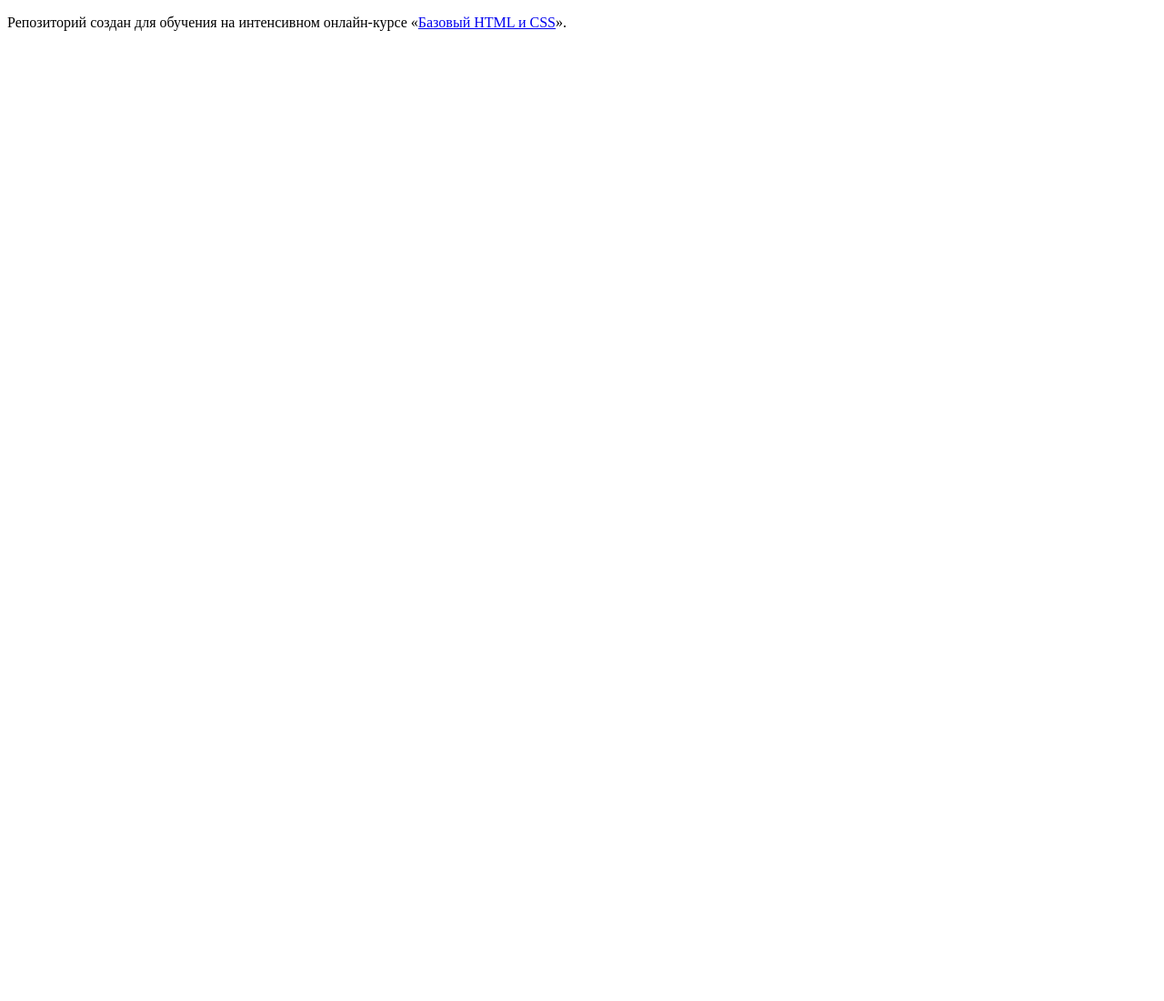
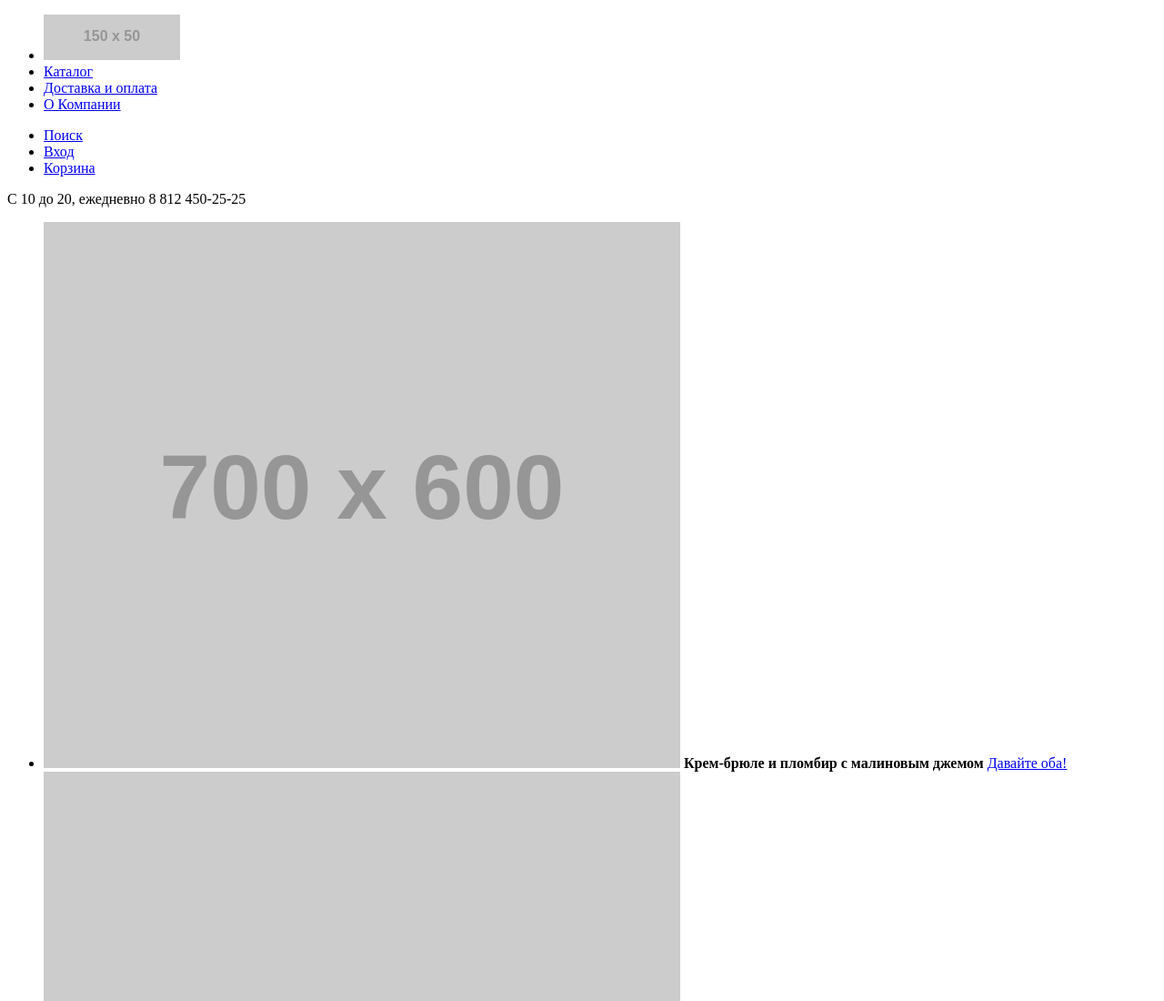
Before and after one commit to prostokventin/268235-gllacy, a plain HTML site: page index.html in a window 1280 px wide. Shown: the top 1100 px of the page at 91% size. Before the commit the page ends 800 px from the top, so only its background shows below. Drawn offline with Linux system fonts and the light colour scheme; placeholder pictures from the web are drawn by us.

Commit message:
Добавил половину разметки главной

```diff
--- a/index.html
+++ b/index.html
@@ -5,8 +5,59 @@
     <title>HTML Academy: Глейси</title>
   </head>
   <body>
-
-    <p>Репозиторий создан для обучения на интенсивном онлайн‑курсе «<a href="https://htmlacademy.ru/intensive/htmlcss">Базовый HTML и CSS</a>».</p>
-
+  <header class="main-header">
+    <div class="container">
+      <nav class="main-navigation">
+        <ul>
+          <li><img class="logo" src="http://placehold.it/150x50" width="150" height="50" alt="Gllasy Shop"></li>
+          <li><a href="#">Каталог</a></li>
+          <li><a href="#">Доставка и оплата</a></li>
+          <li><a href="#">О Компании</a></li>
+        </ul>
+      </nav>
+      <div class="user-block">
+        <ul>
+          <li><a class="search" href="#">Поиск</a></li>
+          <li><a class="login" href="#">Вход</a></li>
+          <li><a class="cart" href="#">Корзина</a></li>
+        </ul>
+      </div>
+      <div class="contacts">
+        <span class="opening-times">С 10 до 20, ежедневно</span>
+        <span class="phone">8 812 450-25-25</span>
+      </div>
+    </div>
+  </header>
+  <main class="container">
+    <ul class="product-slider">
+      <li class="product-item product-item-active">
+        <img class="product-image"src="http://placehold.it/700x600" alt="Крем-брюле и пломбир с малиновым джемом" width="700" heigh="600">
+        <b class="product-name">Крем-брюле и пломбир с малиновым джемом</b>
+        <a class="btn btn-large"href="#">Давайте оба!</a>
+      </li>
+      <li class="product-item">
+        <img class="product-image"src="http://placehold.it/700x600" alt="Шоколадный пломбир и лимонный сорбет" width="700" heigh="600">
+        <b class="product-name">Шоколадный пломбир и лимонный сорбет</b>
+        <a class="btn btn-large"href="#">Давайте оба!</a>
+      </li>
+      <li class="product-item">
+        <img class="product-image"src="http://placehold.it/700x600" alt="Пломбир с помадкой и клубничный щербет" width="700" heigh="600">
+        <b class="product-name">Пломбир с помадкой и клубничный щербет</b>
+        <a class="btn btn-large"href="#">Давайте оба!</a>
+      </li>
+    </ul>
+    <div class="index-content">
+      <div class="index-content-item">
+        <b class="index-content-item-title">Малинка даром!</b>
+        <p class="index-content-item-desc">При покупке 2 кг любого фруктового мороженого, добавим в ваш заказ банку малинового варенья бесплатно.</p>
+        <a class="btn btn-normal" href="#">Хочу варенье!</a>
+      </div>
+      <div class="index-content-item">
+        <b class="index-content-item-title">Шоколадки даром!</b>
+        <p class="index-content-item-desc">При покупке 2 кг пломбира, добавим в ваш заказ упаковку вкуснейшей шоколадной присыпки совершенно бесплатно.</p>
+        <a class="btn btn-medium" href="#">Хочу варенье!</a>
+      </div>
+    </div>
+  </main>
   </body>
 </html>
```
